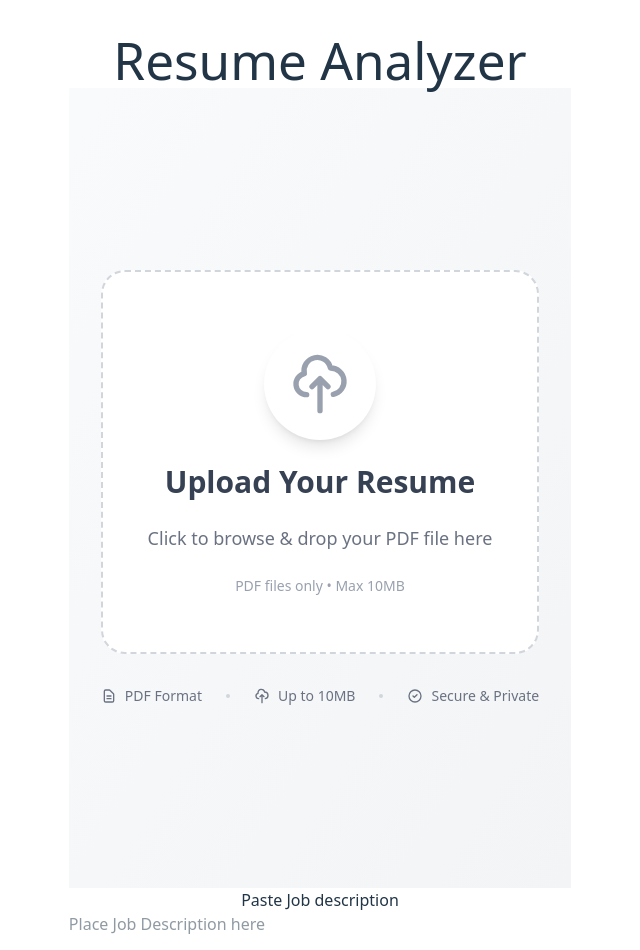
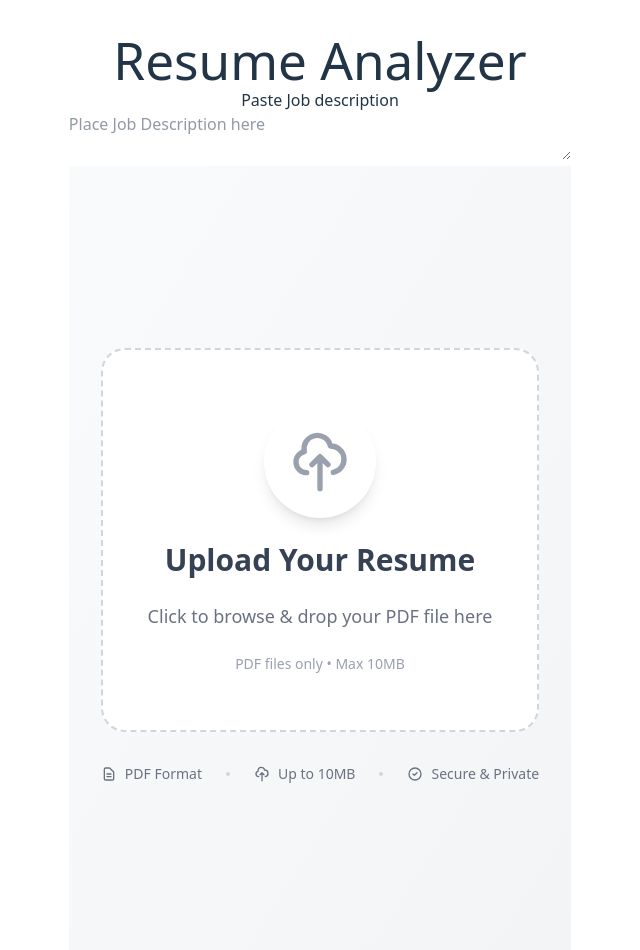
Before and after one commit to oriohayon15/ResumeScannerAI, a React (Vite) app in the folder client/: page / in a window 1280 px wide. Shown: the top 950 px of the page, without its empty margins (320-960 px from the left). Built offline with nearby package versions, Linux system fonts and the light colour scheme.

Commit message:
tweaked the components to make it work accurately

```diff
--- a/client/src/App.jsx
+++ b/client/src/App.jsx
@@ -10,8 +10,8 @@ function App() {
     <>
       <div>
       <h1>Resume Analyzer</h1>
+      <ApplicationInput value={jobDescription} onChange={setJobDescription} />
       <ResumeUpload jobDescription={jobDescription} />
-      <ApplicationInput value={jobDescription} onChange={setJobDescription} />
       </div>
     </>
   )
--- a/client/src/components/ResumeUpload.jsx
+++ b/client/src/components/ResumeUpload.jsx
@@ -4,7 +4,7 @@ import axios from 'axios';
 const UPLOAD_URL = "http://127.0.0.1:5000/extract";
 const MAX_SIZE_MB = 10;
 
-const ResumeUpload = () => {
+const ResumeUpload = ({ jobDescription }) => {
 
     const [file, setFile] = useState(null)
     const [error, setError] = useState("")
```
